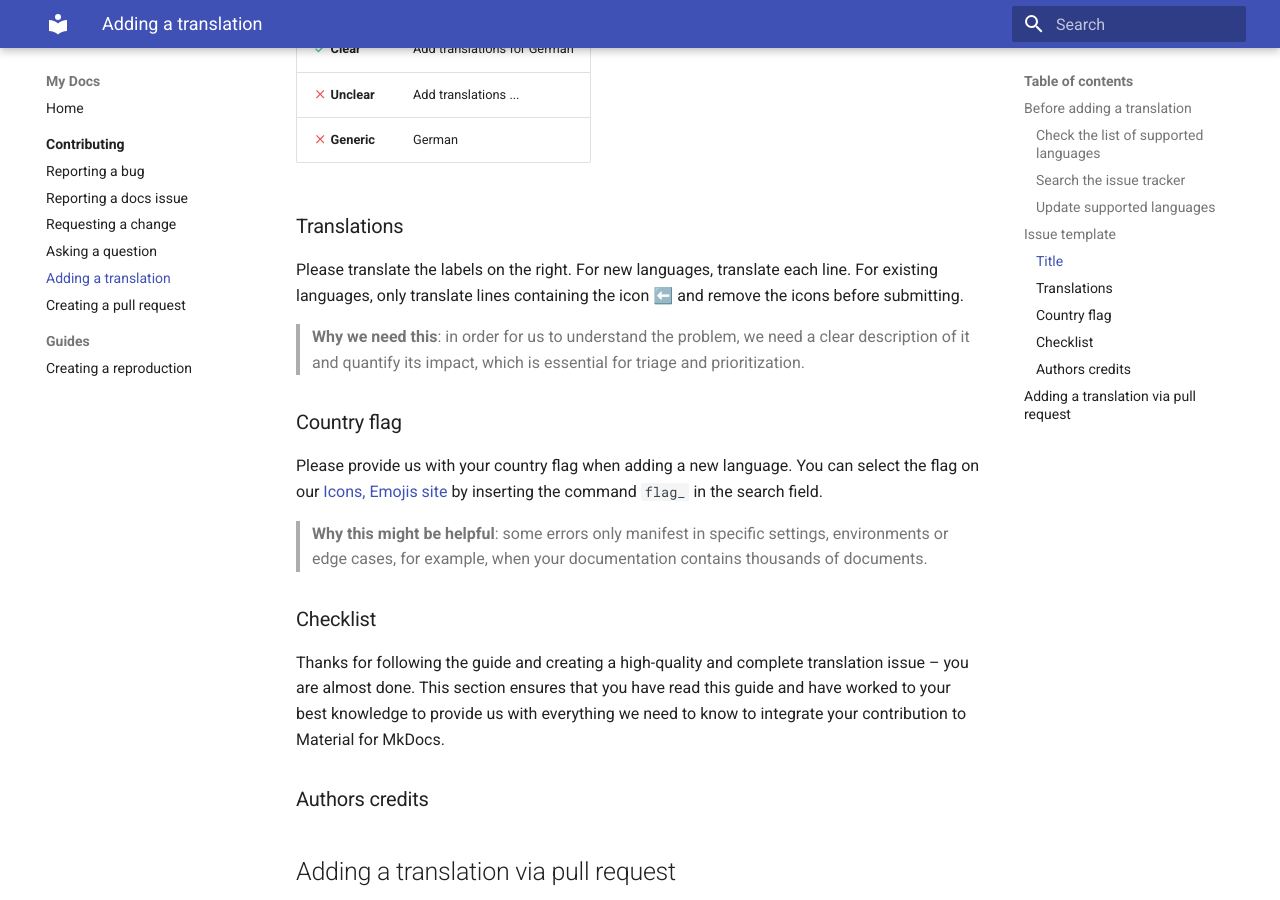
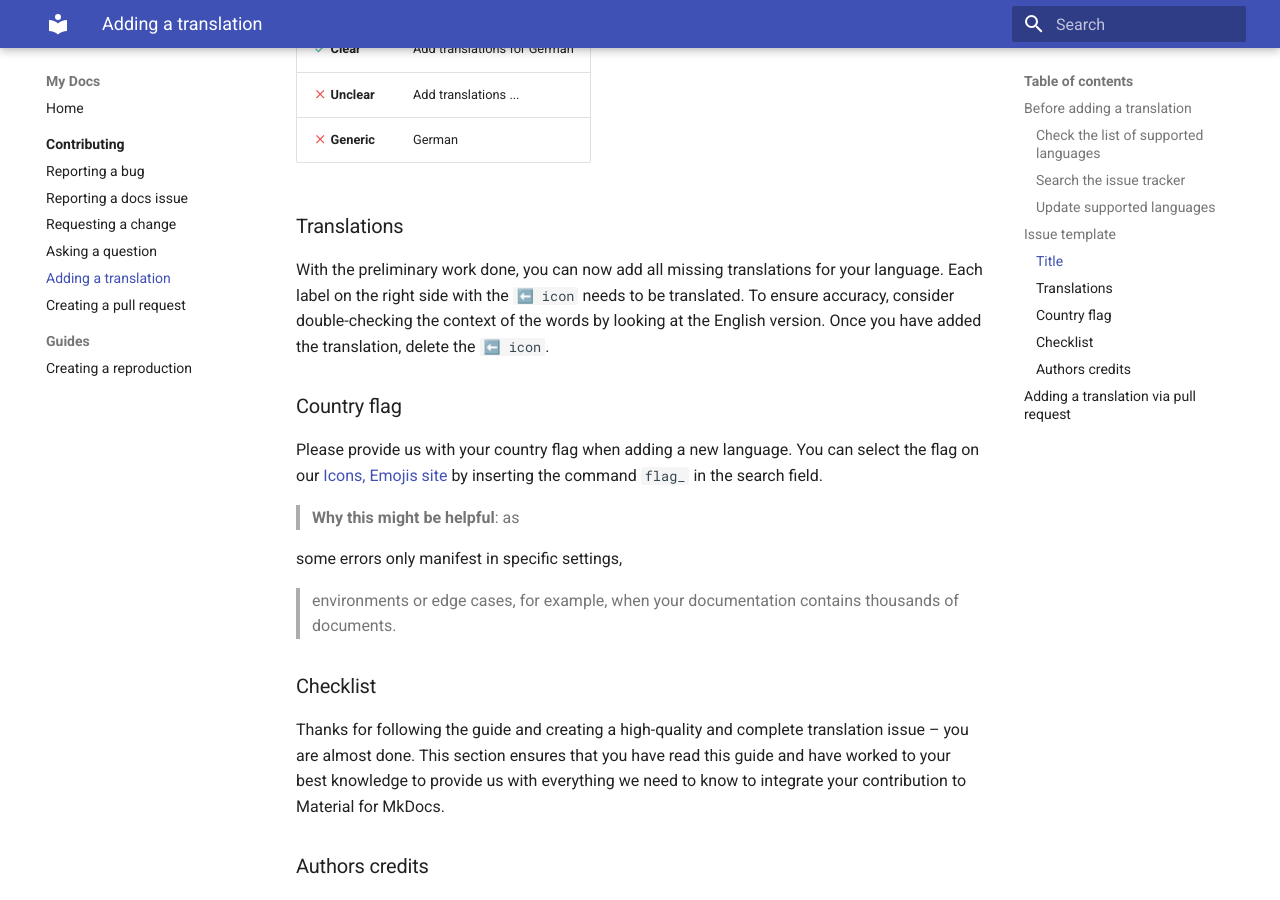
Before and after one commit to katharinalisalin/demo-bug-template, an MkDocs documentation site: the page built from docs/contributing/adding-a-translation.md, in a window 1280 px wide and 900 px high, scrolled down 1792 px. Built offline with MkDocs 1.6.1 and Material for MkDocs 9.7.7, drawn with Linux system fonts in a browser that asks for light colours.

Commit message:
Updated templates and docs

```diff
--- a/docs/contributing/adding-a-translation.md
+++ b/docs/contributing/adding-a-translation.md
@@ -95,15 +95,15 @@ the title is already set with no need for adjustment.
 
 ### Translations
 
-Please translate the labels on the right. For new languages, translate each
-line. For existing languages, only translate lines containing the icon ⬅️ and
-remove the icons before submitting.
-
-> __Why we need this__: in order for us to understand the problem, we
-> need a clear description of it and quantify its impact, which is essential
-> for triage and prioritization.
+With the preliminary work done, you can now add all missing translations for
+your language. Each label on the right side with the `⬅️ icon` needs to be
+translated. To ensure accuracy, consider double-checking the context of the
+words by looking at the English version. Once you have added the translation,
+delete the `⬅️ icon`.
 
 ### Country flag
+
+
 
 Please provide us with your country flag when adding a new language. You can
 select the flag on our [Icons, Emojis site] by inserting the command `flag_` in
@@ -112,7 +112,10 @@ the search field.
 
  [Icons, Emojis site]: https://squidfunk.github.io/mkdocs-material/reference/icons-emojis/#search
 
-> __Why this might be helpful__: some errors only manifest in specific settings,
+> __Why this might be helpful__: as
+
+
+some errors only manifest in specific settings,
 > environments or edge cases, for example, when your documentation contains
 > thousands of documents.
 
```
Also changed, not shown: 1 other file.
